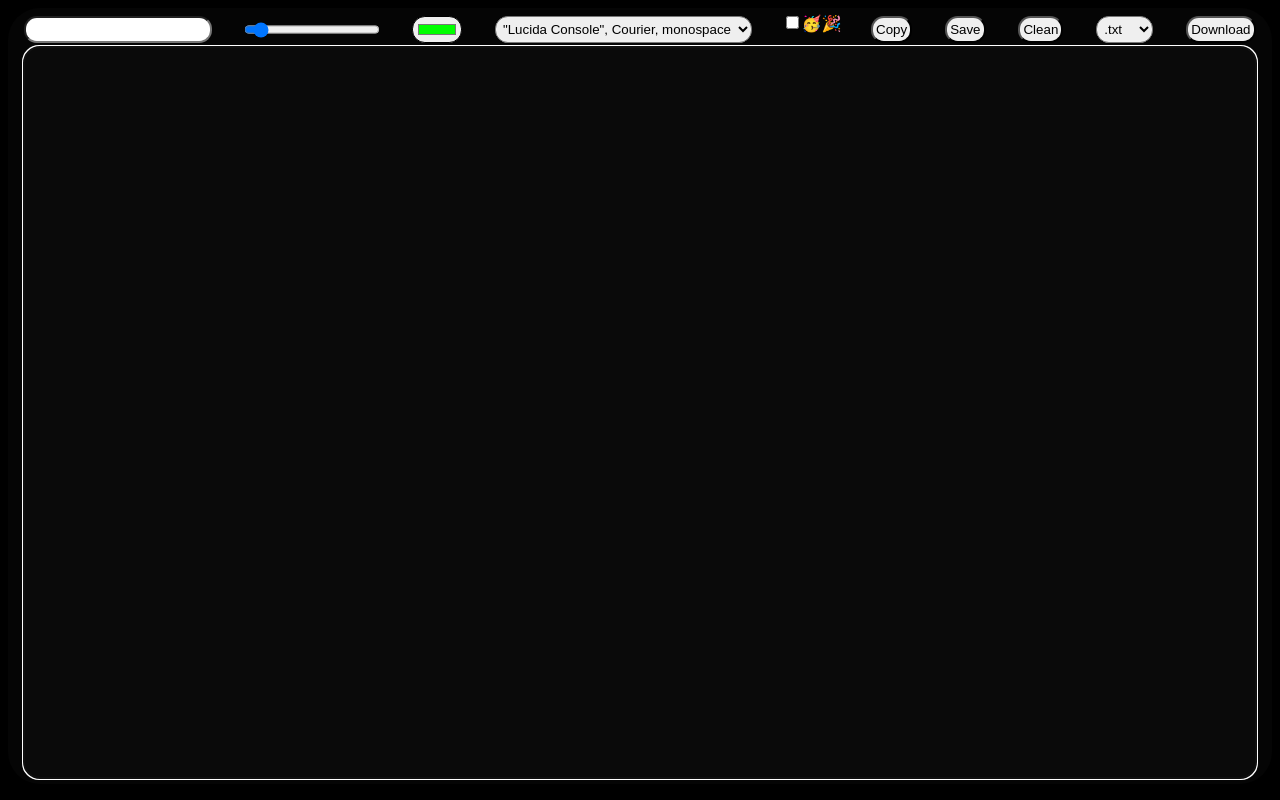
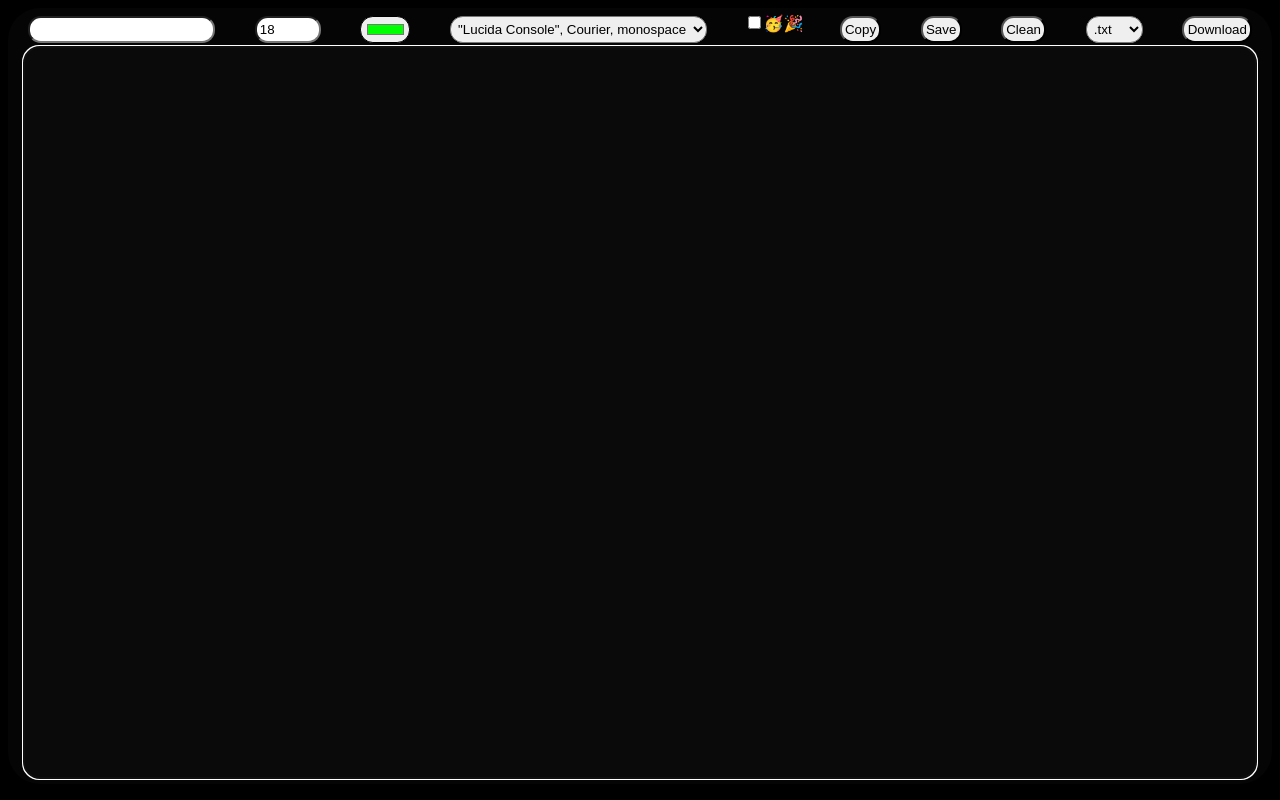
Before and after one commit to GiampieroFC/Gboard, a React (Vite) app: page / in a window 1280 px wide. Built offline with nearby package versions, Linux system fonts and the light colour scheme; what js-confetti would draw is missing.

Commit message:
input range to number

```diff
--- a/src/components/containers/EditorContainer.jsx
+++ b/src/components/containers/EditorContainer.jsx
@@ -155,7 +155,7 @@ function EditorContainer() {
                 />
 
                 <input className="controls"
-                    type="range"
+                    type="number"
                     min="8" max="200"
                     step="1"
                     onWheel={handlerWheel}
```
